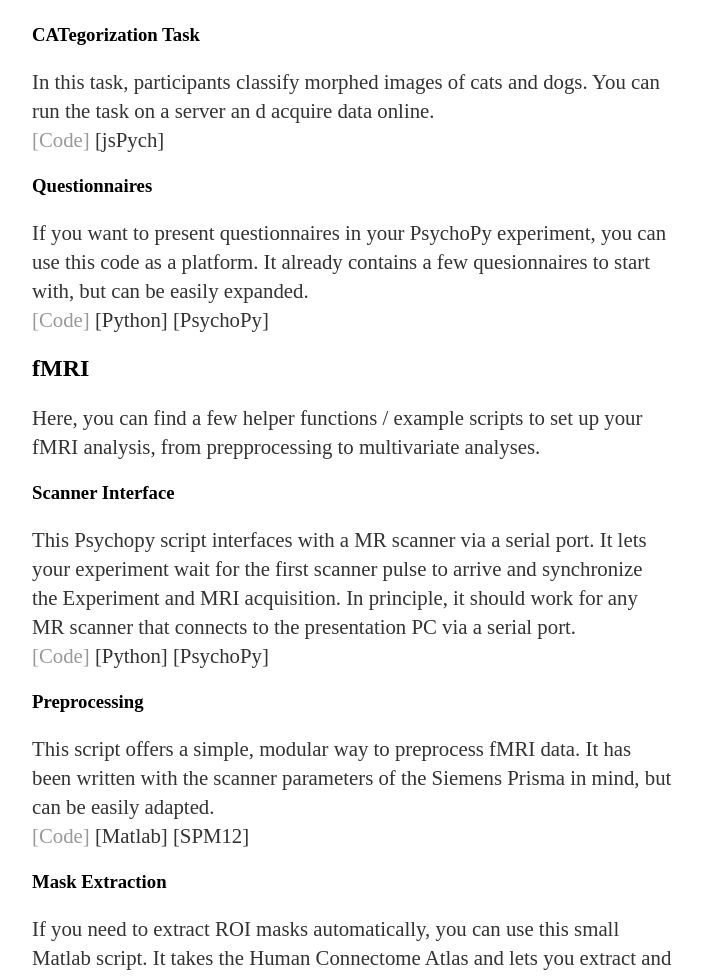
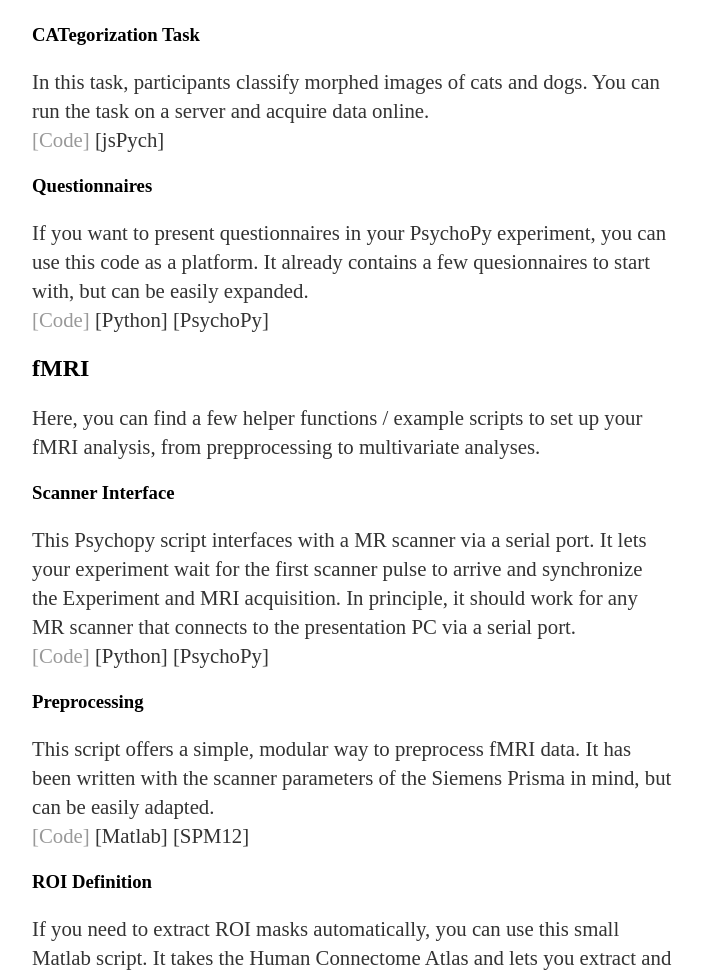
Before and after one commit to davidwisniewski/davidwisniewski.github.io, a Jekyll site: the page built from code/index.html, in a window 1280 px wide. Shown: the part 270-1247 px from the top of the page, without its empty margins (288-990 px from the left). Built offline with Jekyll 4.4.1, drawn with Linux system fonts in a browser that asks for light colours.

Commit message:
typos code page

```diff
--- a/code/index.html
+++ b/code/index.html
@@ -10,7 +10,7 @@ title: David Wisniewski
 
 	<h3>CATegorization Task</h3>
 	<p>
-	In this task, participants classify morphed images of cats and dogs. You can run the task on a server an d acquire data online.<br>
+	In this task, participants classify morphed images of cats and dogs. You can run the task on a server and acquire data online.<br>
 	<a href="https://github.com/davidwisniewski/CATegorization_task_jspsych">[Code]</a> [jsPych]<br>
 	</p>
 
@@ -36,7 +36,7 @@ title: David Wisniewski
 	<a href="https://github.com/CCN-github/fMRI-preprocessing-SPM12">[Code]</a> [Matlab] [SPM12] <br>
 	</p>
 
-	<h3>Mask Extraction</h3>
+	<h3>ROI Definition</h3>
 	<p>
 	If you need to extract ROI masks automatically, you can use this small Matlab script. It takes the Human Connectome Atlas and lets you extract and save (as .nii) any mask you want from it. The script also allows you to dilate and/or combine masks easily.<br>
 	<a href="https://github.com/davidwisniewski/fmri-extract-HCP-mask">[Code]</a> [Matlab] [SPM12] <br>
```
